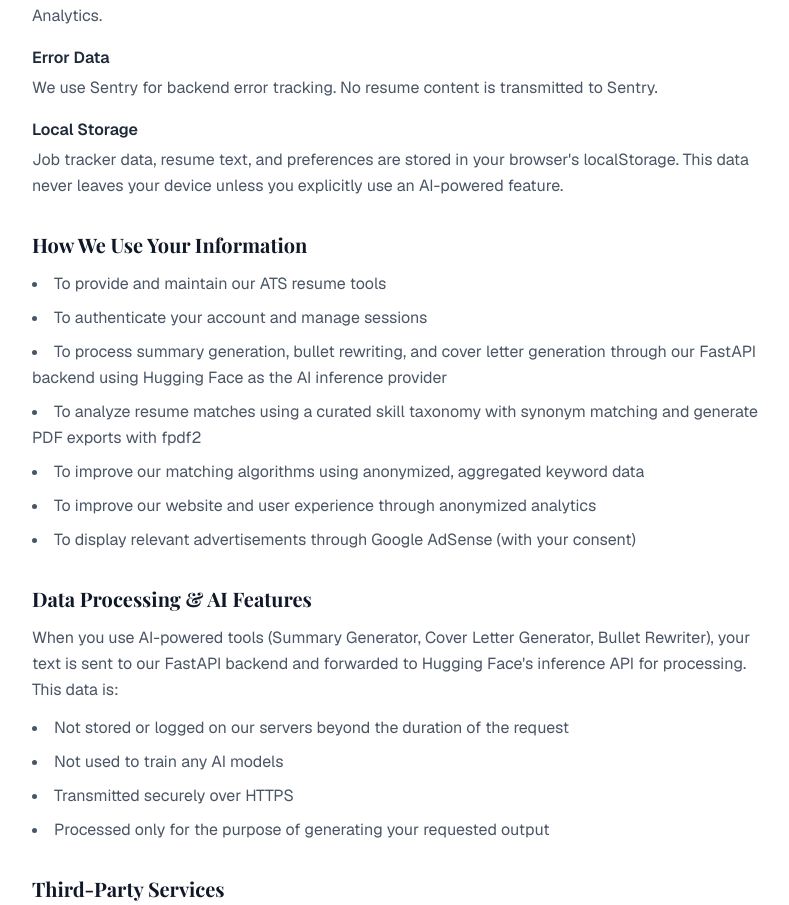
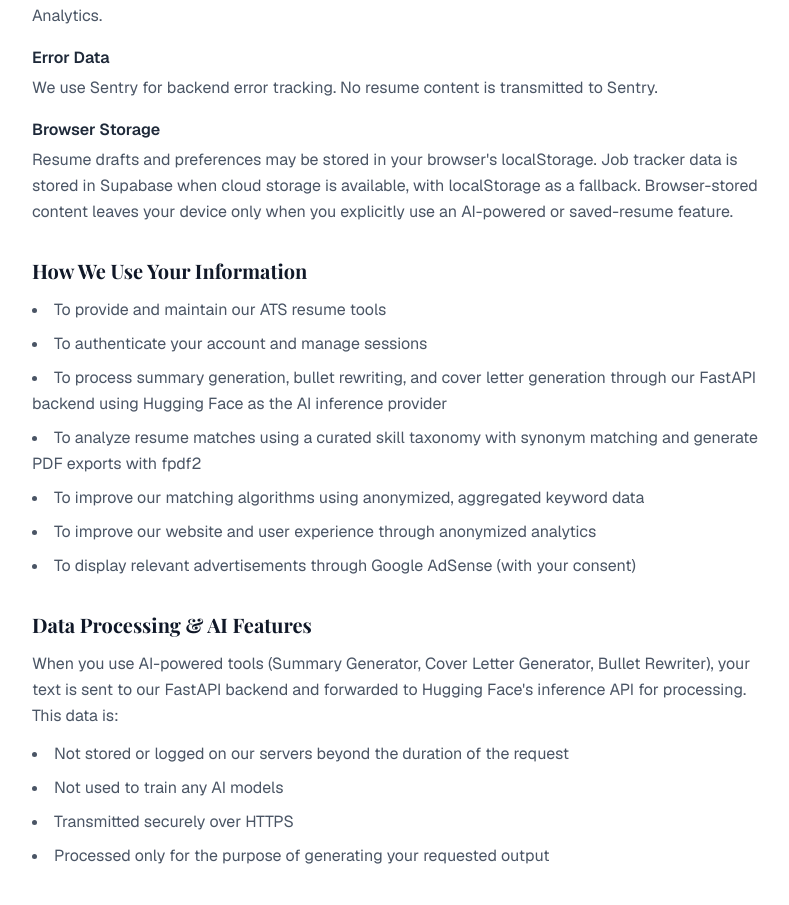
Before and after one commit to LNB-Aveva/unified-resume-builder, a Next.js app in the folder frontend/: page /privacy in a window 1280 px wide. Shown: the part 867-1772 px from the top of the page, without its empty margins (240-1029 px from the left). Built offline with nearby package versions, Linux system fonts and the light colour scheme; no server answers.

Commit message:
[codex] phase 9.3: legal pages — accurate vendor and technology descriptions

```diff
--- a/frontend/src/app/privacy/page.tsx
+++ b/frontend/src/app/privacy/page.tsx
@@ -51,8 +51,8 @@
               <p>We use Sentry for backend error tracking. No resume content is transmitted to Sentry.</p>
             </div>
             <div>
-              <h3 className="font-semibold text-gray-800 dark:text-gray-200 mb-1">Local Storage</h3>
-              <p>Job tracker data, resume text, and preferences are stored in your browser&apos;s localStorage. This data never leaves your device unless you explicitly use an AI-powered feature.</p>
+              <h3 className="font-semibold text-gray-800 dark:text-gray-200 mb-1">Browser Storage</h3>
+              <p>Resume drafts and preferences may be stored in your browser&apos;s localStorage. Job tracker data is stored in Supabase when cloud storage is available, with localStorage as a fallback. Browser-stored content leaves your device only when you explicitly use an AI-powered or saved-resume feature.</p>
             </div>
           </div>
         </section>
```
Also changed, not shown: 1 other file (tests, documents, lock files or other folders).
